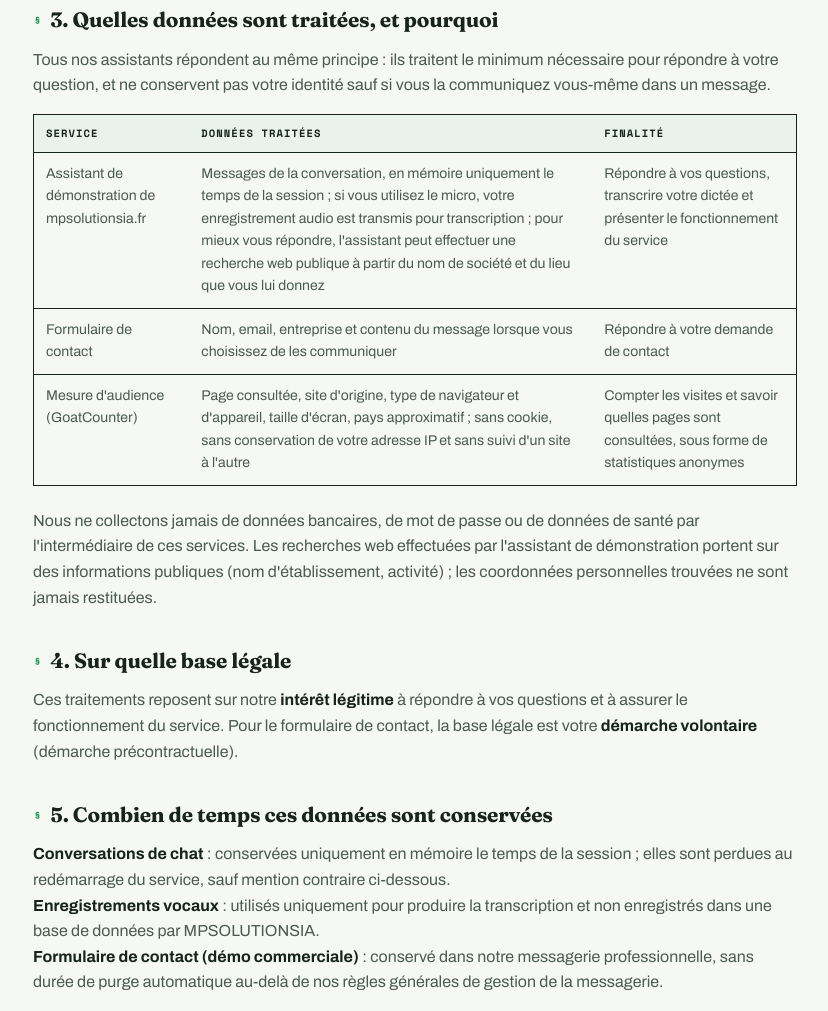
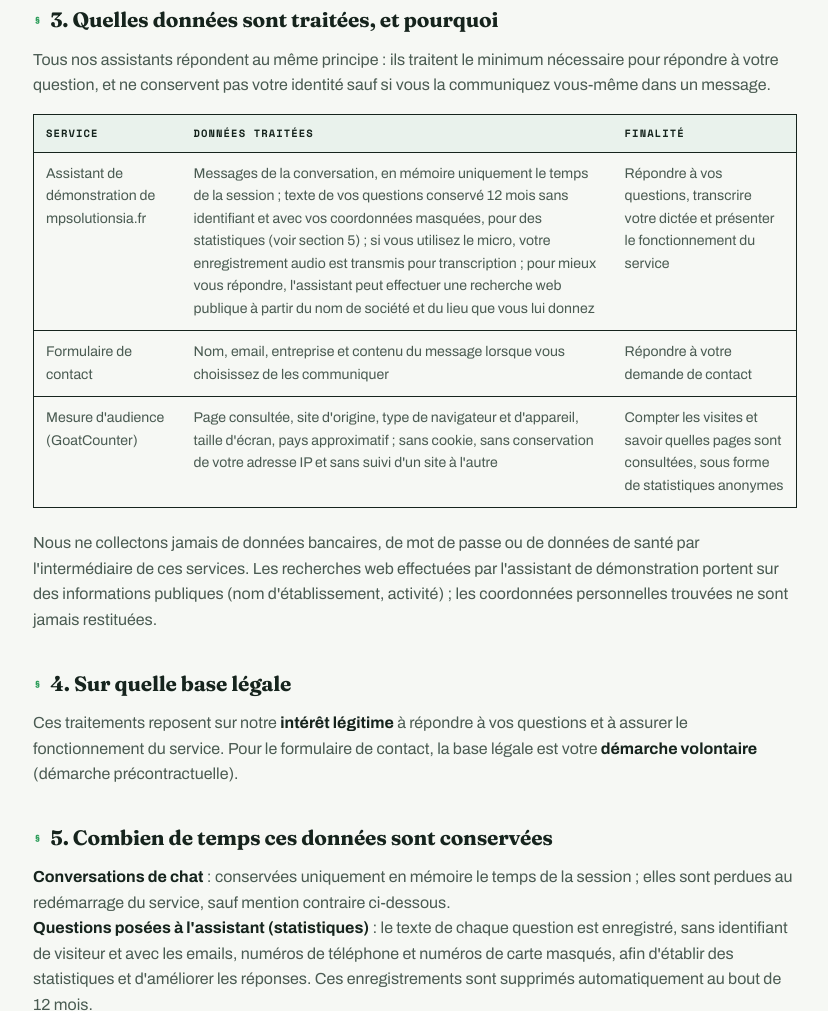
Before and after one commit to marcdassens09-bot/site-mpsolutions, a plain HTML site: page confidentialite.html in a window 1280 px wide. Shown: the part 666-1677 px from the top of the page, without its empty margins (225-1053 px from the left). Drawn offline with nearby package versions, Linux system fonts and the light colour scheme.

Commit message:
Confidentialite : conservation 12 mois des questions posees a l'assistant
La politique disait les conversations gardees en memoire seulement, alors
que la bulle enregistre chaque question (coordonnees masquees, sans
identifiant) pour le reporting. Ajout de la duree (12 mois, purge
automatique) et des lieux de stockage (Render ou Google Sheets).

Co-Authored-By: Claude Opus 5.5 <noreply@anthropic.com>

```diff
--- a/confidentialite.html
+++ b/confidentialite.html
@@ -84,7 +84,7 @@
   <p>Tous nos assistants répondent au même principe : ils traitent le minimum nécessaire pour répondre à votre question, et ne conservent pas votre identité sauf si vous la communiquez vous-même dans un message.</p>
   <table>
     <tr><th>Service</th><th>Données traitées</th><th>Finalité</th></tr>
-    <tr><td>Assistant de démonstration de mpsolutionsia.fr</td><td>Messages de la conversation, en mémoire uniquement le temps de la session ; si vous utilisez le micro, votre enregistrement audio est transmis pour transcription ; pour mieux vous répondre, l'assistant peut effectuer une recherche web publique à partir du nom de société et du lieu que vous lui donnez</td><td>Répondre à vos questions, transcrire votre dictée et présenter le fonctionnement du service</td></tr>
+    <tr><td>Assistant de démonstration de mpsolutionsia.fr</td><td>Messages de la conversation, en mémoire uniquement le temps de la session ; texte de vos questions conservé 12 mois sans identifiant et avec vos coordonnées masquées, pour des statistiques (voir section 5) ; si vous utilisez le micro, votre enregistrement audio est transmis pour transcription ; pour mieux vous répondre, l'assistant peut effectuer une recherche web publique à partir du nom de société et du lieu que vous lui donnez</td><td>Répondre à vos questions, transcrire votre dictée et présenter le fonctionnement du service</td></tr>
     <tr><td>Formulaire de contact</td><td>Nom, email, entreprise et contenu du message lorsque vous choisissez de les communiquer</td><td>Répondre à votre demande de contact</td></tr>
     <tr><td>Mesure d'audience (GoatCounter)</td><td>Page consultée, site d'origine, type de navigateur et d'appareil, taille d'écran, pays approximatif ; sans cookie, sans conservation de votre adresse IP et sans suivi d'un site à l'autre</td><td>Compter les visites et savoir quelles pages sont consultées, sous forme de statistiques anonymes</td></tr>
   </table>
@@ -95,11 +95,12 @@
 
   <h2>5. Combien de temps ces données sont conservées</h2>
   <p><strong>Conversations de chat</strong> : conservées uniquement en mémoire le temps de la session ; elles sont perdues au redémarrage du service, sauf mention contraire ci-dessous.<br>
+  <strong>Questions posées à l'assistant (statistiques)</strong> : le texte de chaque question est enregistré, sans identifiant de visiteur et avec les emails, numéros de téléphone et numéros de carte masqués, afin d'établir des statistiques et d'améliorer les réponses. Ces enregistrements sont supprimés automatiquement au bout de 12 mois.<br>
   <strong>Enregistrements vocaux</strong> : utilisés uniquement pour produire la transcription et non enregistrés dans une base de données par MPSOLUTIONSIA.<br>
   <strong>Formulaire de contact (démo commerciale)</strong> : conservé dans notre messagerie professionnelle, sans durée de purge automatique au-delà de nos règles générales de gestion de la messagerie.</p>
 
   <h2>6. Qui a accès à ces données</h2>
-  <p>Chez MPSOLUTIONSIA, seul Marc-Paul Dassens peut accéder aux informations que vous choisissez de transmettre. Aucune donnée n'est vendue, louée ou transmise à un tiers à des fins commerciales. L'assistant fait appel à l'API d'Anthropic (fournisseur du modèle de langage) pour générer les réponses ; Anthropic traite le contenu du message le temps de générer la réponse, dans le cadre de son propre <a href="https://www.anthropic.com/legal/privacy" target="_blank" rel="noopener">engagement de confidentialité</a> — nous ne lui transmettons pas votre identité. Lorsque vous utilisez le micro du site vitrine, l'enregistrement est transmis à l'API d'OpenAI uniquement afin de le transcrire en texte, conformément à la <a href="https://openai.com/policies/privacy-policy/" target="_blank" rel="noopener">politique de confidentialité d'OpenAI</a>. Les statistiques de visite sont hébergées par GoatCounter, conformément à sa <a href="https://www.goatcounter.com/help/privacy" target="_blank" rel="noopener">politique de confidentialité</a>.</p>
+  <p>Chez MPSOLUTIONSIA, seul Marc-Paul Dassens peut accéder aux informations que vous choisissez de transmettre. Aucune donnée n'est vendue, louée ou transmise à un tiers à des fins commerciales. L'assistant fait appel à l'API d'Anthropic (fournisseur du modèle de langage) pour générer les réponses ; Anthropic traite le contenu du message le temps de générer la réponse, dans le cadre de son propre <a href="https://www.anthropic.com/legal/privacy" target="_blank" rel="noopener">engagement de confidentialité</a> — nous ne lui transmettons pas votre identité. Lorsque vous utilisez le micro du site vitrine, l'enregistrement est transmis à l'API d'OpenAI uniquement afin de le transcrire en texte, conformément à la <a href="https://openai.com/policies/privacy-policy/" target="_blank" rel="noopener">politique de confidentialité d'OpenAI</a>. Les questions enregistrées pour les statistiques sont stockées chez notre hébergeur (Render) ou dans un tableur Google Sheets de notre compte professionnel. Les statistiques de visite sont hébergées par GoatCounter, conformément à sa <a href="https://www.goatcounter.com/help/privacy" target="_blank" rel="noopener">politique de confidentialité</a>.</p>
 
   <h2>7. Comment ces données sont protégées</h2>
   <p>Les journaux techniques (logs) masquent automatiquement les emails, numéros de téléphone et numéros de carte bancaire qui pourraient apparaître dans un message. Les fichiers de journalisation ne sont jamais rendus publics ni intégrés au code source des applications. Les échanges avec le site sont chiffrés (HTTPS).</p>
```
